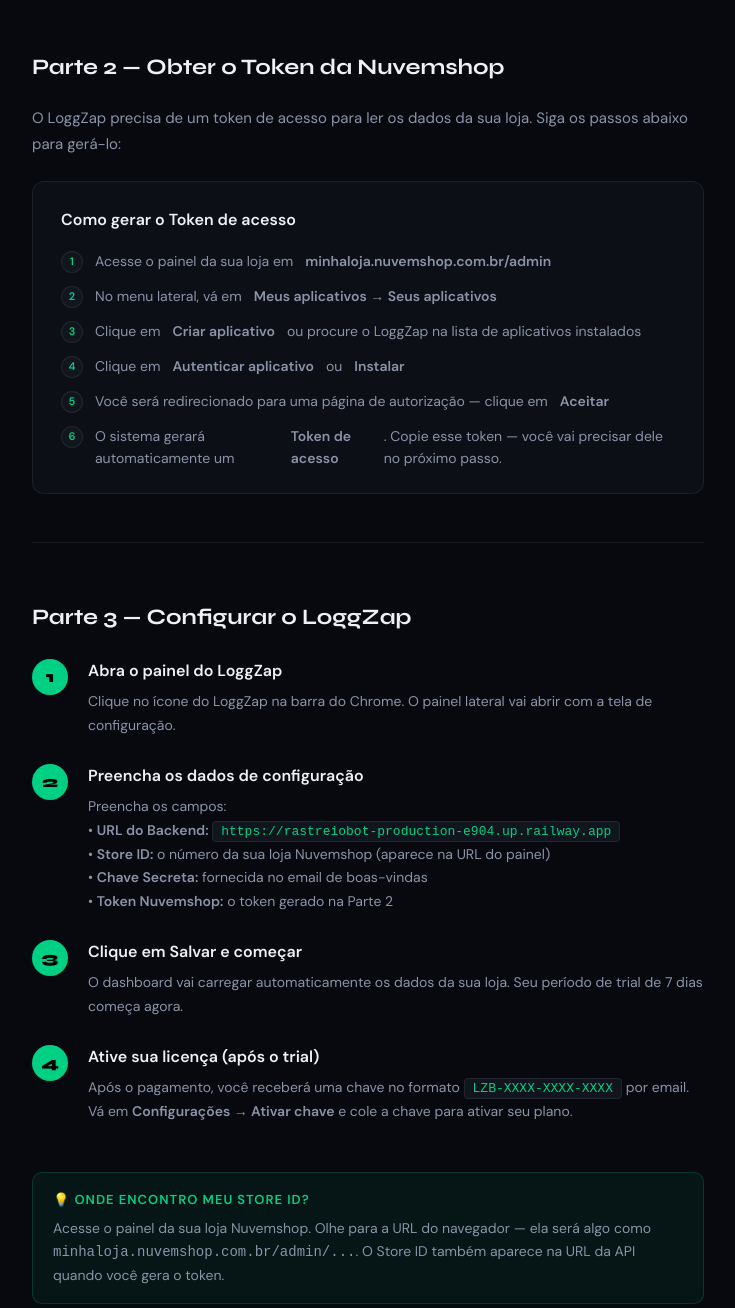
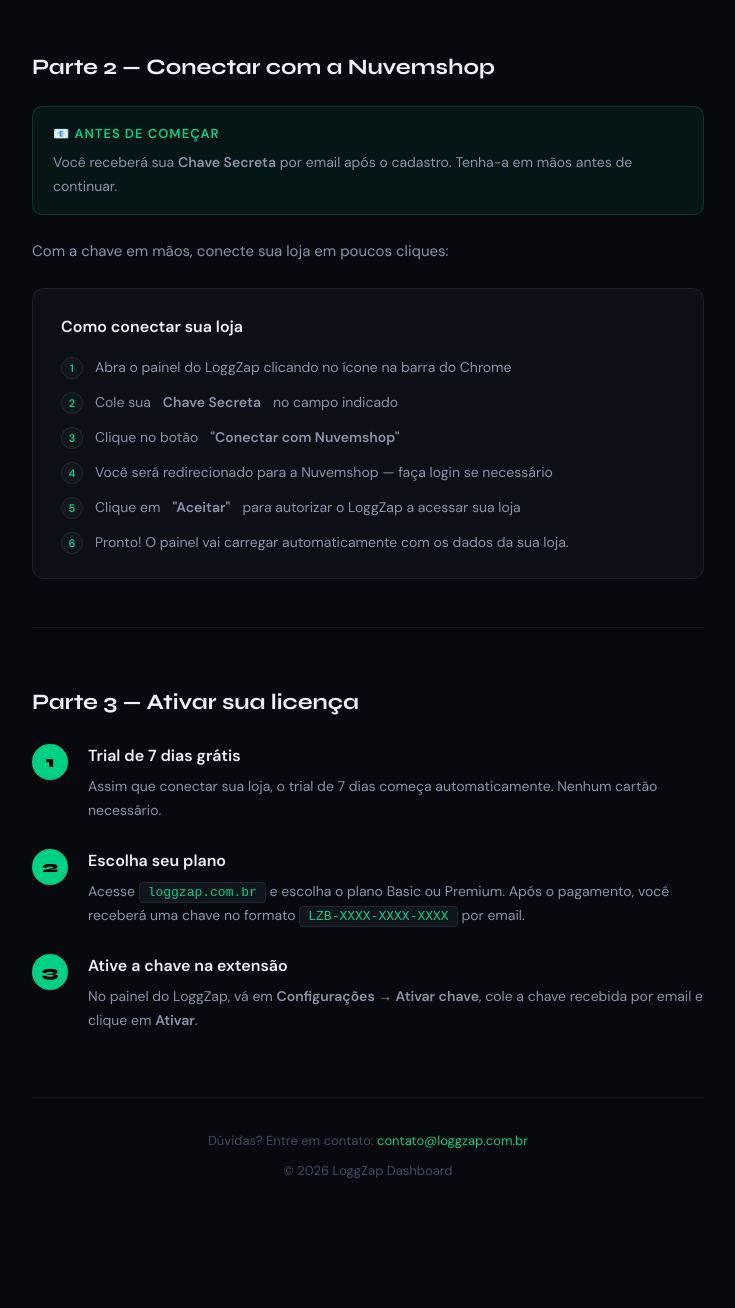
Before and after one commit to movatak23/rastreiobot, a plain HTML site: page public/manual-loggzap.html in a window 1280 px wide. Shown: the part 1260-2568 px from the top of the page, without its empty margins (272-1007 px from the left). After the commit the page ends 2522 px from the top, so only its background shows below. Drawn offline with Linux system fonts and the light colour scheme.

Commit message:
Add files via upload

```diff
--- a/public/manual-loggzap.html
+++ b/public/manual-loggzap.html
@@ -110,68 +110,58 @@
 
   <div class="divider"></div>
 
-  <!-- PARTE 2: TOKEN NUVEMSHOP -->
+  <!-- PARTE 2: CONECTAR NUVEMSHOP -->
   <div class="section">
-    <h2>Parte 2 — Obter o Token da Nuvemshop</h2>
-    <p style="font-size:15px;color:var(--text2);margin-bottom:24px">O LoggZap precisa de um token de acesso para ler os dados da sua loja. Siga os passos abaixo para gerá-lo:</p>
+    <h2>Parte 2 — Conectar com a Nuvemshop</h2>
+
+    <div class="tip" style="margin-bottom:24px">
+      <div class="tip-title">📧 Antes de começar</div>
+      <p>Você receberá sua <strong>Chave Secreta</strong> por email após o cadastro. Tenha-a em mãos antes de continuar.</p>
+    </div>
+
+    <p style="font-size:15px;color:var(--text2);margin-bottom:24px">Com a chave em mãos, conecte sua loja em poucos cliques:</p>
 
     <div class="chave-box">
-      <h3>Como gerar o Token de acesso</h3>
+      <h3>Como conectar sua loja</h3>
       <ul class="chave-steps">
-        <li data-n="1">Acesse o painel da sua loja em <strong>minhaloja.nuvemshop.com.br/admin</strong></li>
-        <li data-n="2">No menu lateral, vá em <strong>Meus aplicativos → Seus aplicativos</strong></li>
-        <li data-n="3">Clique em <strong>Criar aplicativo</strong> ou procure o LoggZap na lista de aplicativos instalados</li>
-        <li data-n="4">Clique em <strong>Autenticar aplicativo</strong> ou <strong>Instalar</strong></li>
-        <li data-n="5">Você será redirecionado para uma página de autorização — clique em <strong>Aceitar</strong></li>
-        <li data-n="6">O sistema gerará automaticamente um <strong>Token de acesso</strong>. Copie esse token — você vai precisar dele no próximo passo.</li>
+        <li data-n="1">Abra o painel do LoggZap clicando no ícone na barra do Chrome</li>
+        <li data-n="2">Cole sua <strong>Chave Secreta</strong> no campo indicado</li>
+        <li data-n="3">Clique no botão <strong>"Conectar com Nuvemshop"</strong></li>
+        <li data-n="4">Você será redirecionado para a Nuvemshop — faça login se necessário</li>
+        <li data-n="5">Clique em <strong>"Aceitar"</strong> para autorizar o LoggZap a acessar sua loja</li>
+        <li data-n="6">Pronto! O painel vai carregar automaticamente com os dados da sua loja.</li>
       </ul>
     </div>
   </div>
 
   <div class="divider"></div>
 
-  <!-- PARTE 3: CONFIGURAR -->
+  <!-- PARTE 3: LICENÇA -->
   <div class="section">
-    <h2>Parte 3 — Configurar o LoggZap</h2>
+    <h2>Parte 3 — Ativar sua licença</h2>
     <div class="steps">
       <div class="step">
         <div class="step-num">1</div>
         <div class="step-body">
-          <h3>Abra o painel do LoggZap</h3>
-          <p>Clique no ícone do LoggZap na barra do Chrome. O painel lateral vai abrir com a tela de configuração.</p>
+          <h3>Trial de 7 dias grátis</h3>
+          <p>Assim que conectar sua loja, o trial de 7 dias começa automaticamente. Nenhum cartão necessário.</p>
         </div>
       </div>
       <div class="step">
         <div class="step-num">2</div>
         <div class="step-body">
-          <h3>Preencha os dados de configuração</h3>
-          <p>Preencha os campos:<br>
-          • <strong>URL do Backend:</strong> <code>https://rastreiobot-production-e904.up.railway.app</code><br>
-          • <strong>Store ID:</strong> o número da sua loja Nuvemshop (aparece na URL do painel)<br>
-          • <strong>Chave Secreta:</strong> fornecida no email de boas-vindas<br>
-          • <strong>Token Nuvemshop:</strong> o token gerado na Parte 2</p>
+          <h3>Escolha seu plano</h3>
+          <p>Acesse <code>loggzap.com.br</code> e escolha o plano Basic ou Premium. Após o pagamento, você receberá uma chave no formato <code>LZB-XXXX-XXXX-XXXX</code> por email.</p>
         </div>
       </div>
       <div class="step">
         <div class="step-num">3</div>
         <div class="step-body">
-          <h3>Clique em Salvar e começar</h3>
-          <p>O dashboard vai carregar automaticamente os dados da sua loja. Seu período de trial de 7 dias começa agora.</p>
-        </div>
-      </div>
-      <div class="step">
-        <div class="step-num">4</div>
-        <div class="step-body">
-          <h3>Ative sua licença (após o trial)</h3>
-          <p>Após o pagamento, você receberá uma chave no formato <code>LZB-XXXX-XXXX-XXXX</code> por email. Vá em <strong>Configurações → Ativar chave</strong> e cole a chave para ativar seu plano.</p>
+          <h3>Ative a chave na extensão</h3>
+          <p>No painel do LoggZap, vá em <strong>Configurações → Ativar chave</strong>, cole a chave recebida por email e clique em <strong>Ativar</strong>.</p>
         </div>
       </div>
     </div>
-  </div>
-
-  <div class="tip">
-    <div class="tip-title">💡 Onde encontro meu Store ID?</div>
-    <p>Acesse o painel da sua loja Nuvemshop. Olhe para a URL do navegador — ela será algo como <code>minhaloja.nuvemshop.com.br/admin/...</code>. O Store ID também aparece na URL da API quando você gera o token.</p>
   </div>
 
   <div class="footer">
```
